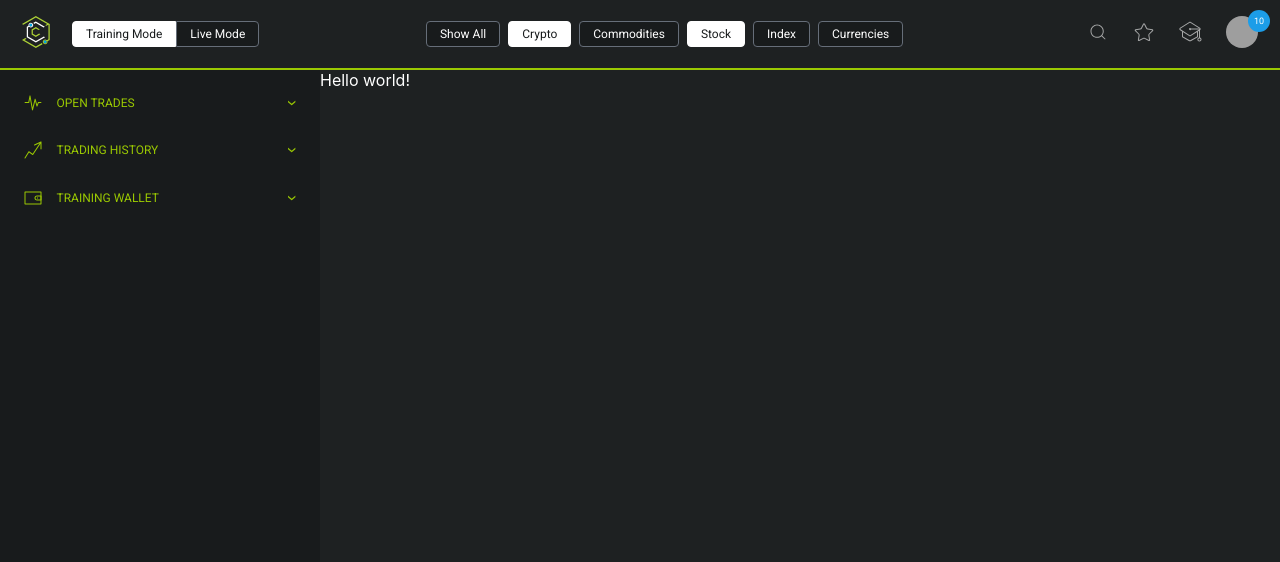
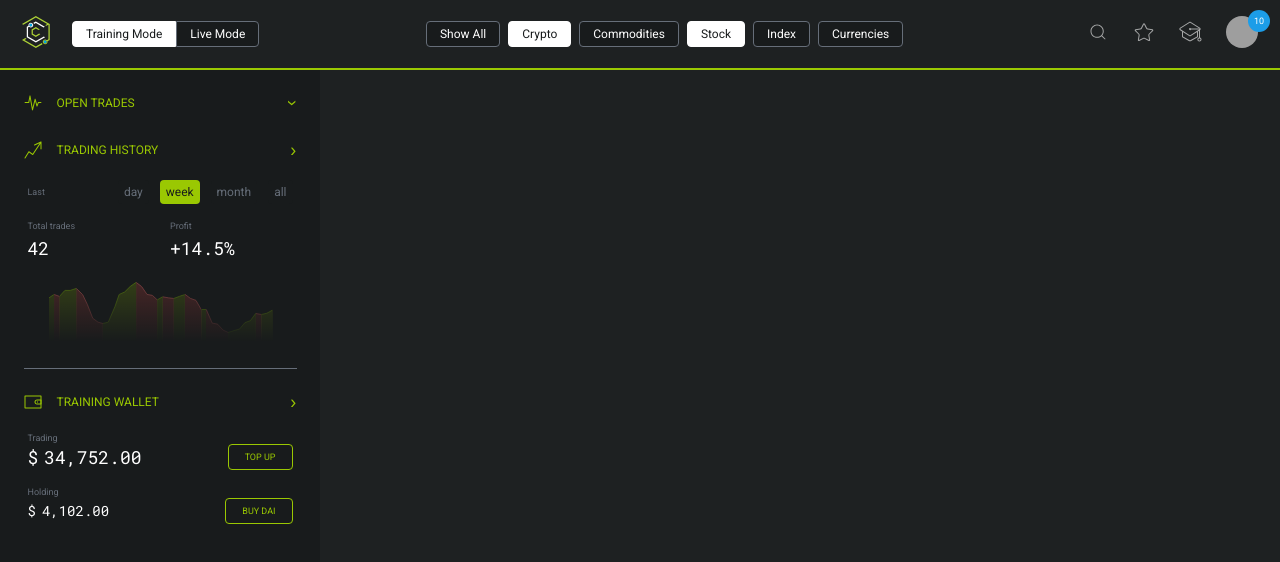
Before and after one commit to astriskit/vpf, a React (Create React App) app: page / in a window 1280 px wide. Shown: the top 562 px of the page. Built offline with nearby package versions, Linux system fonts and the light colour scheme; grey boxes are pictures that could not be loaded.

Commit message:
added some minor changes

```diff
--- a/src/App.js
+++ b/src/App.js
@@ -48,7 +48,9 @@ function App() {
   return (
     <AppContext.Provider value={{ state, setState: dispatch }}>
       <HomeLayout>
-        <div>Hello world!</div>
+        {/* {
+          Card content and filters : to-be-contd...
+        } */}
       </HomeLayout>
     </AppContext.Provider>
   );
--- a/src/components/Collapse/Collapse.jsx
+++ b/src/components/Collapse/Collapse.jsx
@@ -13,7 +13,7 @@ export const Collapse = ({
   const [openIn, setOpenIn] = useState(defaultOpen);
 
   useEffect(() => {
-    setOpenIn(open);
+    typeof open === "boolean" && setOpenIn(open);
   }, [open]);
 
   const toggleOpenIn = () => {
--- a/src/components/SideBar/SideBar.jsx
+++ b/src/components/SideBar/SideBar.jsx
@@ -25,6 +25,7 @@ export const SideBar = () => {
         label="Open Trades"
         icon={<IconBeats />}
         contentCls={"flex " + styles.flexRow}
+        defaultOpen={false}
       >
         <TradesInProgress />
         <ClosestOutcome />
```
Also changed, not shown: src/components/index.js (+0 -8 lines).
